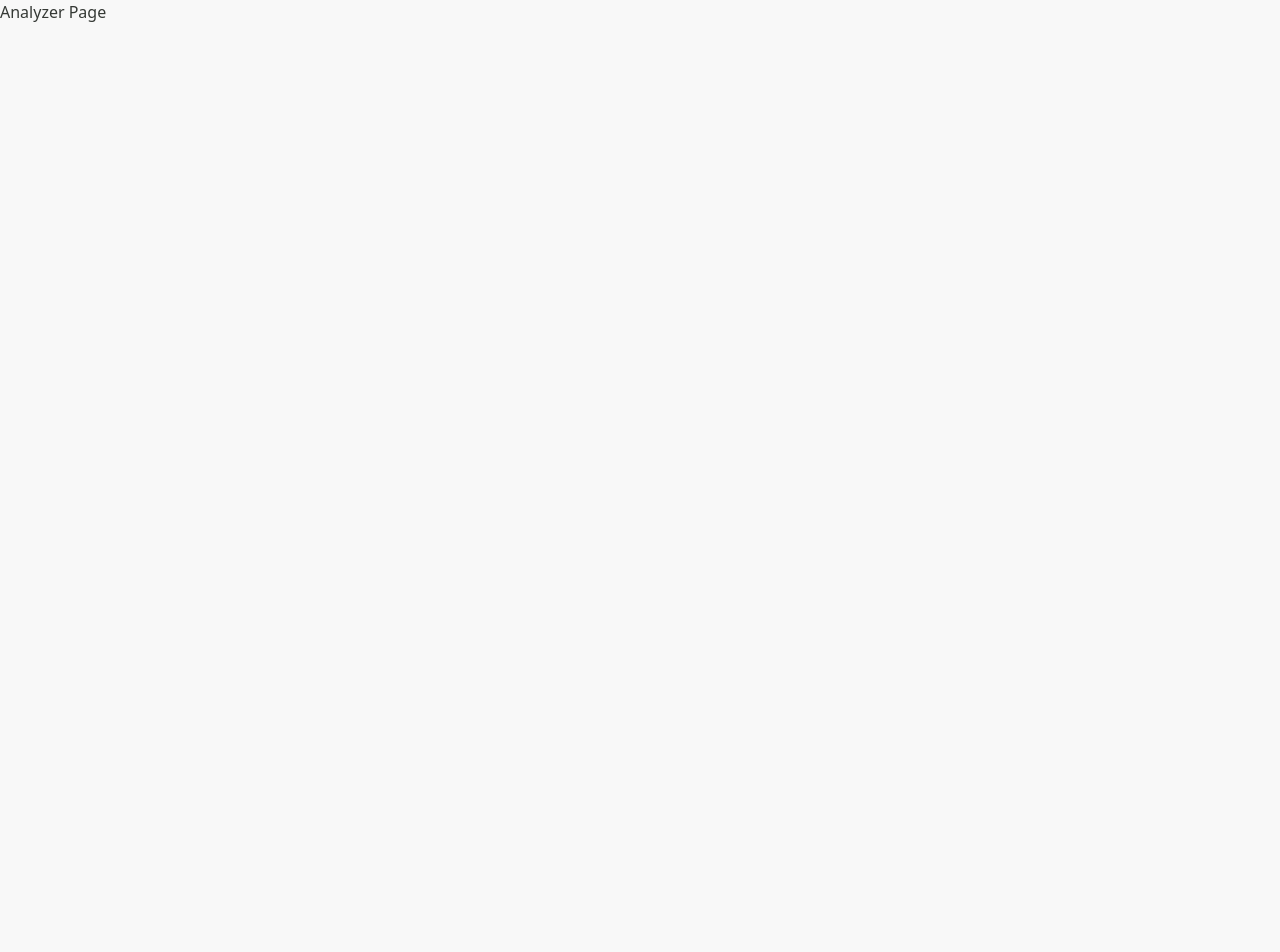
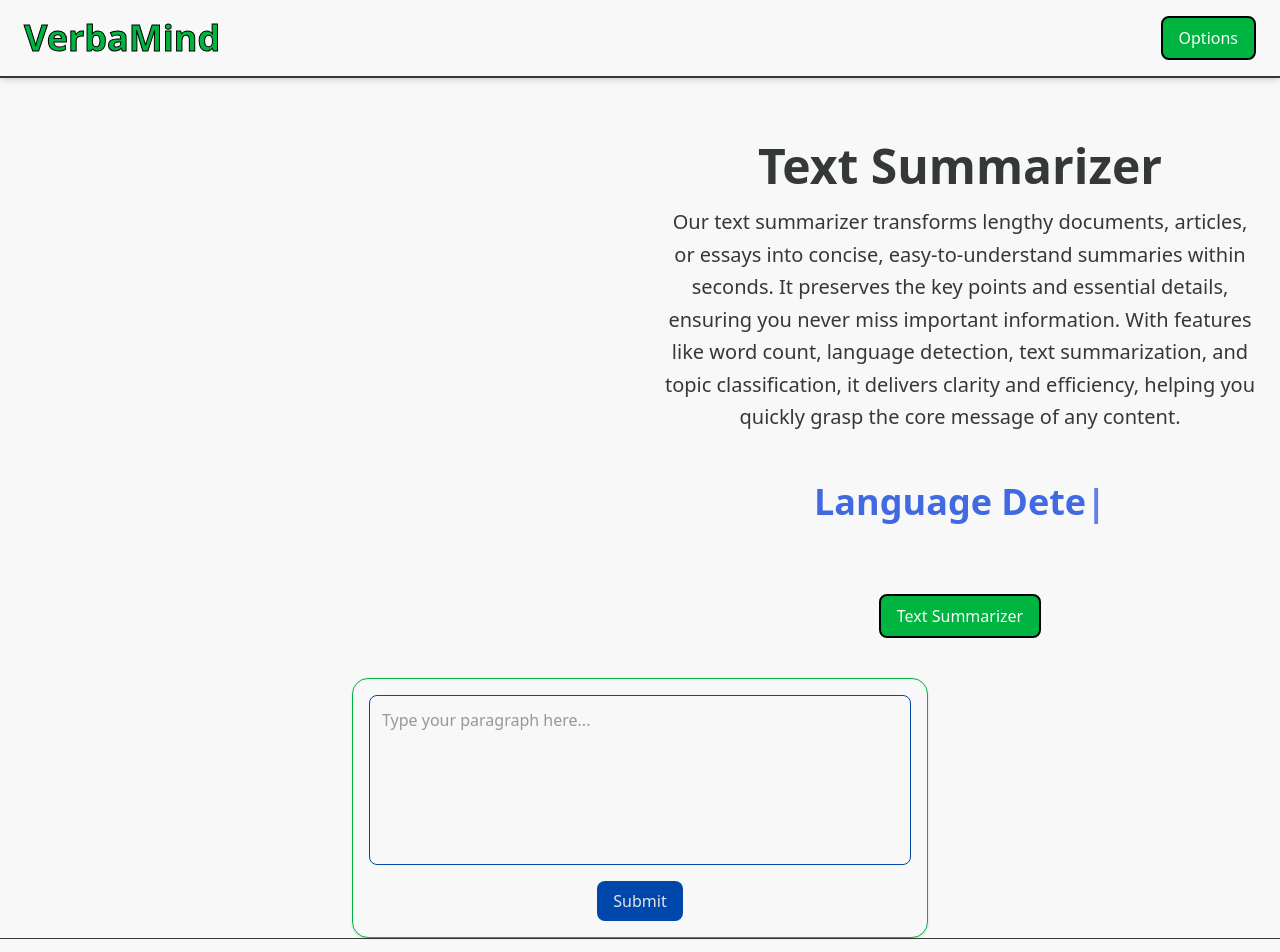
Before and after one commit to Shivaansh-Sharma/VerbaMind, a Next.js app in the folder frontend/: page /summarizer in a window 1280 px wide. Shown: the top 952 px of the page. Before the commit the page ends 800 px from the top, so only its background shows below. Built offline with nearby package versions, Linux system fonts and the light colour scheme.

Commit message:
Analyzer and Summarizer Page UI

```diff
--- a/frontend/src/app/analyzer/page.tsx
+++ b/frontend/src/app/analyzer/page.tsx
@@ -1,7 +1,7 @@
 import Header2 from "@/components/Header2";
 import Text from "@/components/Textbox";
 import Footer from "@/components/footer";
-
+import DashboardDiv1 from "@/components/DashboardDiv1";
 
 
 export default function Analyzer() {
@@ -12,6 +12,7 @@ export default function Analyzer() {
             <br />
       {/* Page Content */}
       <main className="flex-grow">
+        <DashboardDiv1 />
         <Text />
       </main>
 
--- a/frontend/src/app/summarizer/page.tsx
+++ b/frontend/src/app/summarizer/page.tsx
@@ -1,3 +1,23 @@
-export default function AnalyzerPage() {
-  return <div>Analyzer Page</div>;
+import Header2 from "@/components/Header2";
+import Text from "@/components/Textbox";
+import Footer from "@/components/footer";
+import DashboardDiv2 from "@/components/DashboardDiv2";
+
+
+export default function Summarizer() {
+  return (
+    <div className="flex flex-col min-h-screen">
+      {/* Header */}
+      <Header2 />
+            <br />
+      {/* Page Content */}
+      <main className="flex-grow">
+        <DashboardDiv2 />
+        <Text />
+      </main>
+
+      {/* Footer */}
+      <Footer />
+    </div>
+  );
 }
```
